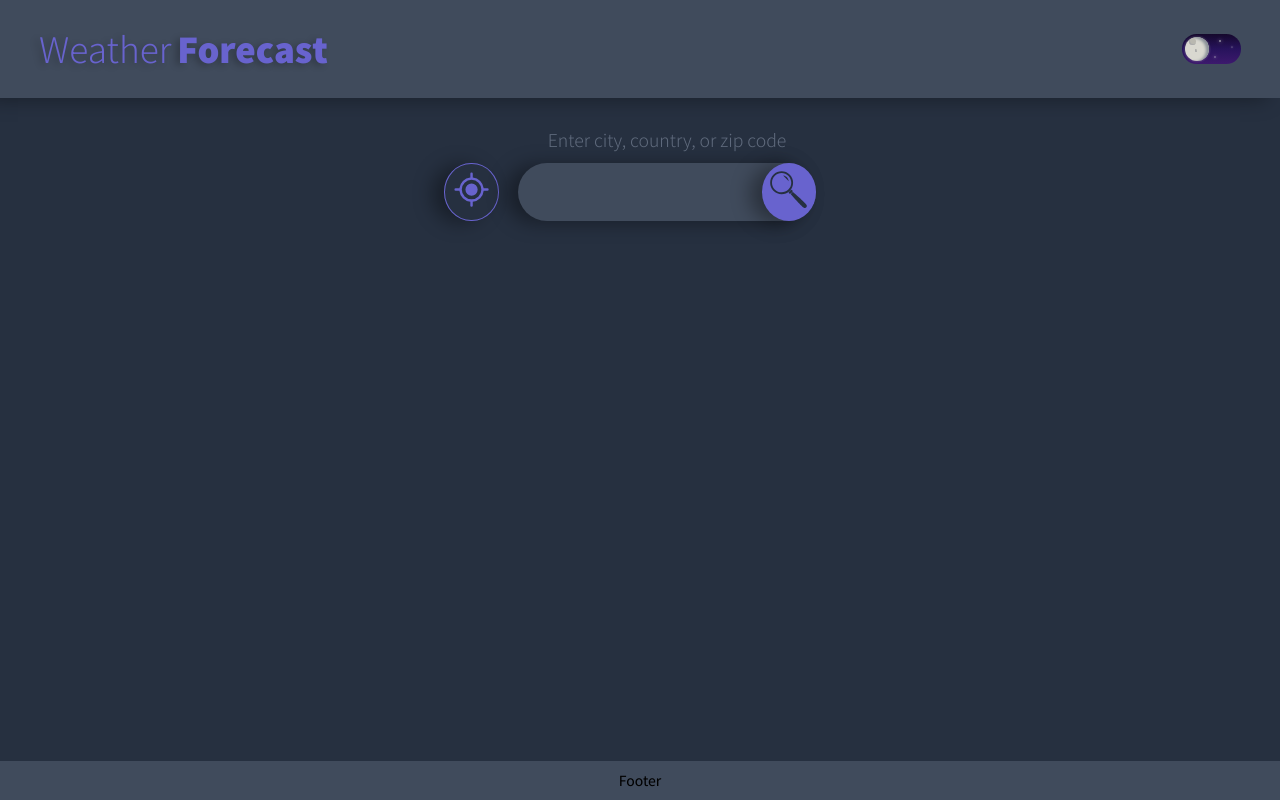
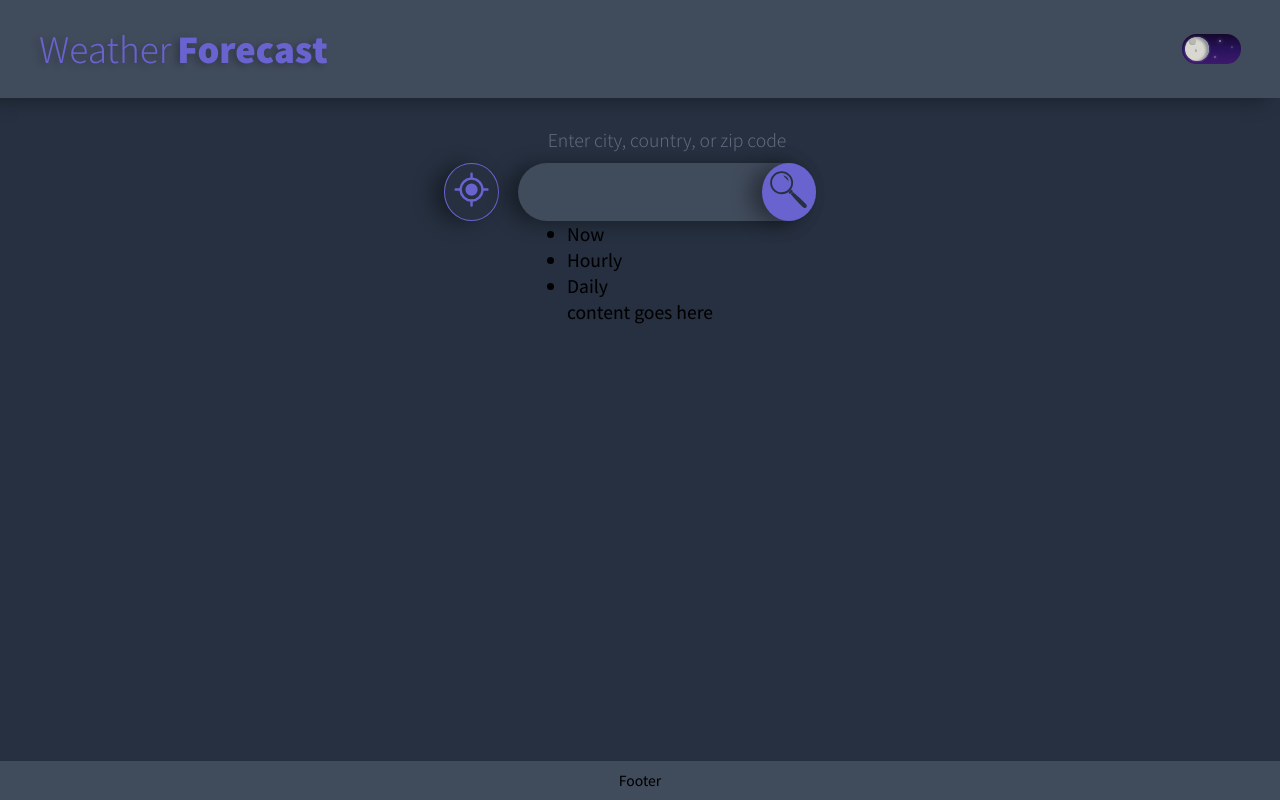
Before and after one commit to ann-rotem/weather-forecast, a React (Create React App) app: page / in a window 1280 px wide. Built offline with nearby package versions, Linux system fonts and the light colour scheme.

Commit message:
feat: add tabs component

```diff
--- a/src/components/Main/Main.js
+++ b/src/components/Main/Main.js
@@ -1,7 +1,7 @@
 import React, { useState, useEffect } from "react";
 import * as S from "./Main.style";
 import axios from "axios";
-import { Button, Search } from "components";
+import { Button, Search, Tabs } from "components";
 import { TargetIcon } from "components/Icon";
 import useGeolocation from "utils/hooks/useGeolocation";
 import useBreakpoints from "utils/hooks/useBreakpoints";
@@ -47,6 +47,7 @@ const Main = () => {
 				</Button>
 				<Search />
 			</S.SearchSection>
+			<Tabs />
 			<div>
 				{status === "pending" ? (
 					<p>Loading...</p>
--- /dev/null
+++ b/src/components/Tabs/Tabs.js
@@ -0,0 +1,17 @@
+import React from "react";
+import * as S from "./Tabs.style";
+
+const Tabs = () => {
+	return (
+		<S.Tabs>
+			<S.TabList>
+				<S.Tab>Now</S.Tab>
+				<S.Tab>Hourly</S.Tab>
+				<S.Tab>Daily</S.Tab>
+			</S.TabList>
+			<S.TabContent>content goes here</S.TabContent>
+		</S.Tabs>
+	);
+};
+
+export default Tabs;
--- /dev/null
+++ b/src/components/Tabs/Tabs.style.js
@@ -0,0 +1,9 @@
+import styled from "styled-components";
+
+export const Tabs = styled.section``;
+
+export const TabList = styled.ul``;
+
+export const Tab = styled.li``;
+
+export const TabContent = styled.article``;
--- a/src/components/index.js
+++ b/src/components/index.js
@@ -4,4 +4,5 @@ export { default as Header } from "./Header/Header";
 //export { default as Icon } from "./Icon/Icon";
 export { default as Main } from "./Main/Main";
 export { default as Search } from "./Search/Search";
+export { default as Tabs } from "./Tabs/Tabs";
 export { default as ThemeToggler } from "./ThemeToggler/ThemeToggler";
```
